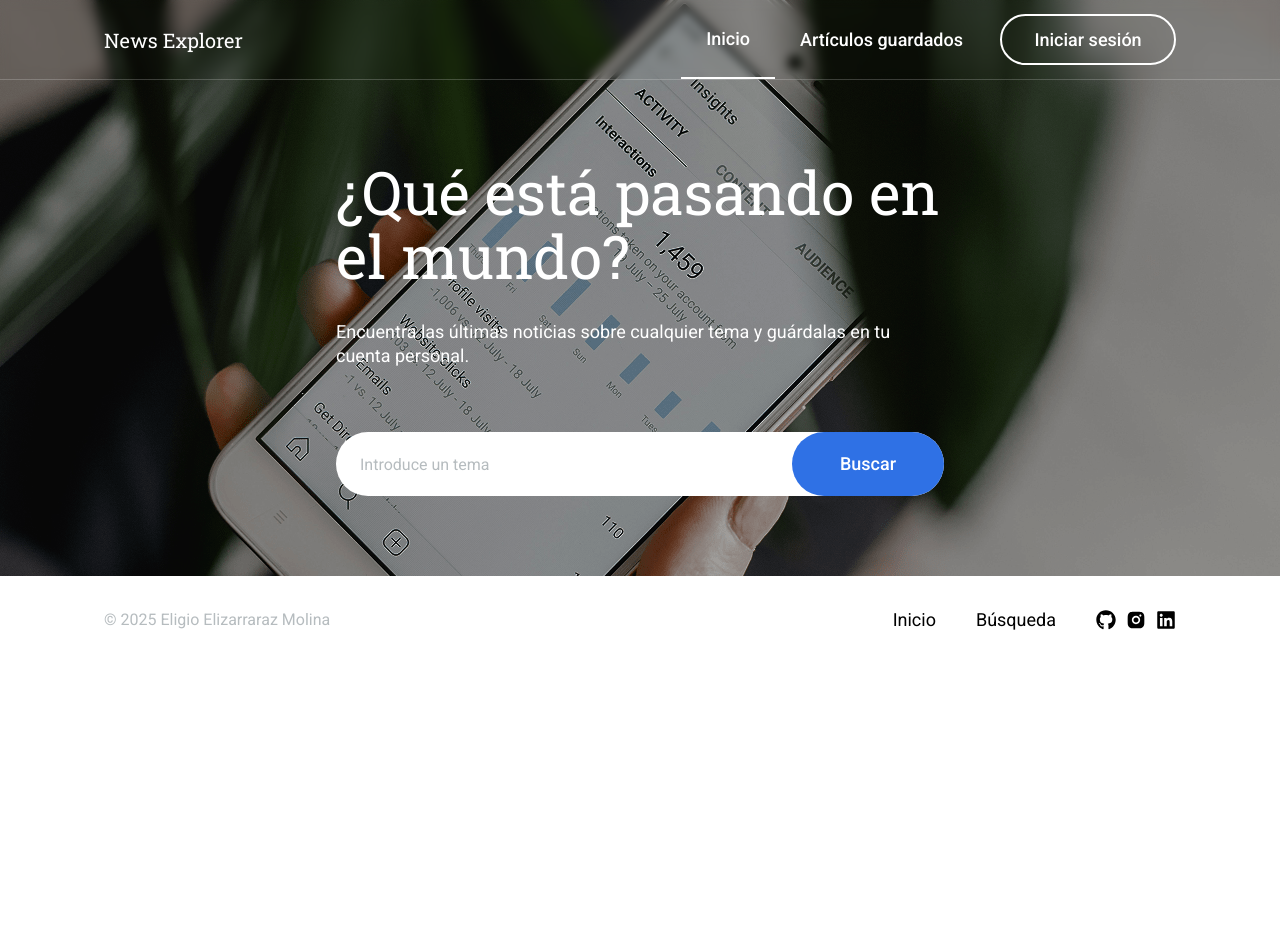
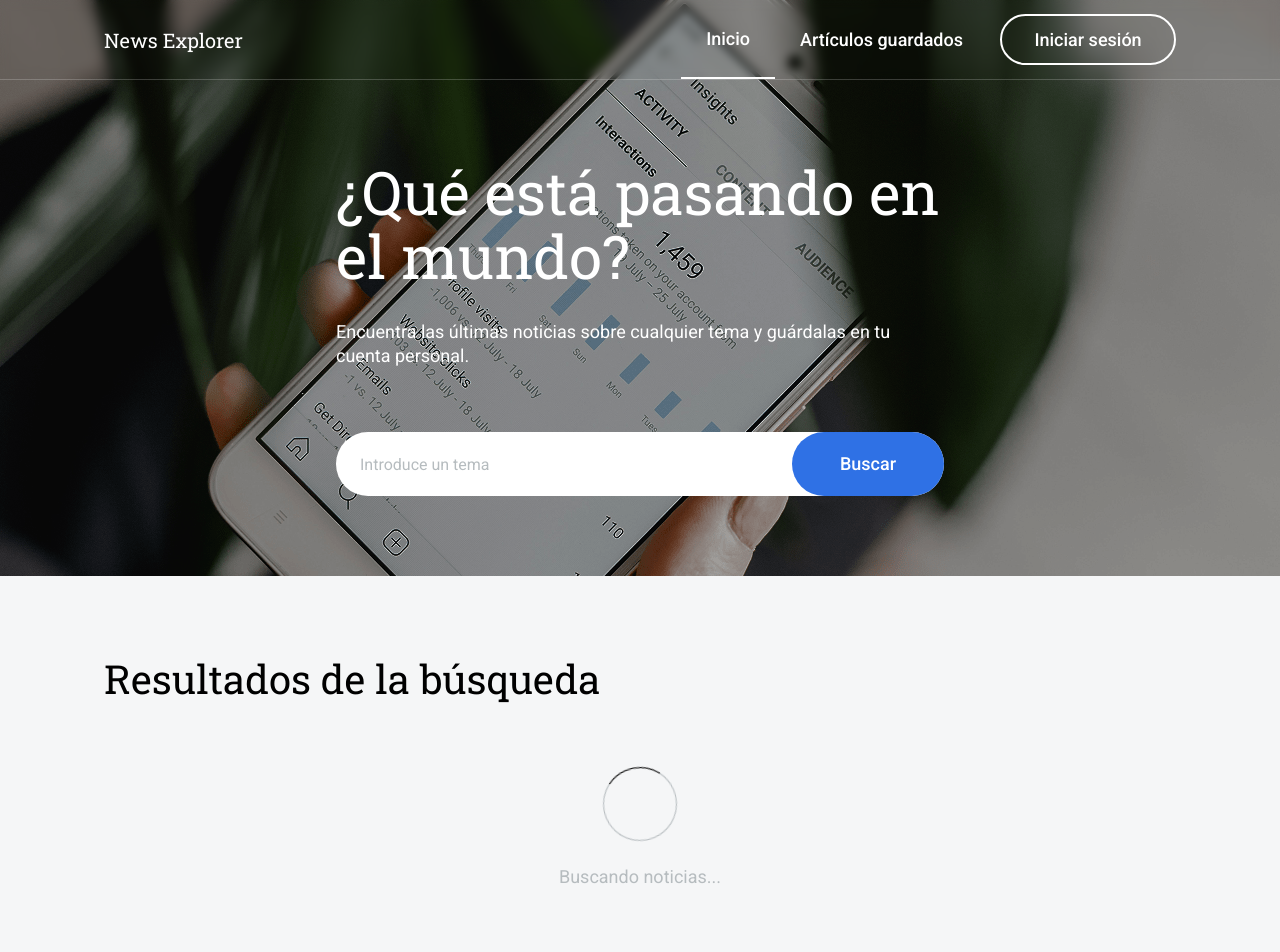
Before and after one commit to elizarrarazeligio/news_explorer_project-frontend, a Next.js app: page / in a window 1280 px wide. Shown: the top 952 px of the page. Before the commit the page ends 800 px from the top, so only its background shows below. Built offline with nearby package versions, Linux system fonts and the light colour scheme.

Commit message:
feat: added News component and integrated NotFound and Preloader componenets into it

```diff
--- a/src/app/page.tsx
+++ b/src/app/page.tsx
@@ -1,20 +1,27 @@
-import Preloader from "@/components/Preloader";
+"use client";
+
+import Header from "@/components/Header";
+import News from "@/components/News";
 import NotFound from "@/components/NotFound";
-import Header from "@/components/Header";
+import { useState } from "react";
 
 export default function Main() {
+  const [news, setNews] = useState(["Hola"]);
+
   return (
     <>
       <Header />
-      <main>
-        {/* <Preloader />
-      <div className="h-[374px]">
-        <NotFound
-          title="No se encontró nada"
-          description="Lo sentimos, pero no hay nada que coincida con tus términos de búsqueda."
-        />
-      </div> */}
-        {/* <Footer /> */}
+      <main className="flex flex-col">
+        {news.length > 0 ? (
+          <News title="Resultados de la búsqueda"></News>
+        ) : (
+          <div className="h-[374px]">
+            <NotFound
+              title="No se encontró nada"
+              description="Lo sentimos, pero no hay nada que coincida con tus términos de búsqueda."
+            />
+          </div>
+        )}
       </main>
     </>
   );
--- a/src/app/saved-news/page.tsx
+++ b/src/app/saved-news/page.tsx
@@ -1,10 +1,28 @@
+"use client";
+
 import NewsHeader from "@/components/NewsHeader";
+import News from "@/components/News";
+import NotFound from "@/components/NotFound";
+import { useState } from "react";
 
 export default function SavedNews() {
+  const [savedNews, setSavedNews] = useState([]);
+
   return (
     <>
       <NewsHeader />
-      <main></main>
+      <main className="flex flex-col">
+        {savedNews.length > 0 ? (
+          <News />
+        ) : (
+          <div className="h-[374px]">
+            <NotFound
+              title="Ningún artículo guardado"
+              description="No tienes artículos guardados por el momento."
+            />
+          </div>
+        )}
+      </main>
     </>
   );
 }
--- a/src/components/Header.tsx
+++ b/src/components/Header.tsx
@@ -5,7 +5,7 @@ import Navigation from "./Navigation";
 
 export default function Header() {
   return (
-    <header className="header flex flex-col h-[576px] pt-[80px]">
+    <header className="header flex flex-col pt-[80px]">
       <Navigation />
       <div className="header__main flex flex-col w-[608px]">
         <h1
--- /dev/null
+++ b/src/components/News.tsx
@@ -0,0 +1,29 @@
+"use client";
+
+import "@/styles/news.css";
+import { robotoSlab } from "@/vendor/fonts";
+import { ReactNode, useState } from "react";
+import NewsItem from "./NewsItem";
+import Preloader from "@/components/Preloader";
+
+interface NewsProps {
+  title?: string;
+  children?: ReactNode;
+}
+
+export default function News(props: NewsProps) {
+  const { title, children } = props;
+  const [loader, setLoader] = useState(true);
+
+  return (
+    <section className="news-cards px-[104px] py-[65px]">
+      <h3
+        className={`news-cards__title ${robotoSlab.className} mt-[15px] mb-[65px]`}
+      >
+        {title}
+      </h3>
+      {loader && <Preloader />}
+      {children}
+    </section>
+  );
+}
--- a/src/components/NewsHeader.tsx
+++ b/src/components/NewsHeader.tsx
@@ -4,7 +4,7 @@ import Navigation from "./Navigation";
 
 export default function NewsHeader() {
   return (
-    <header className="news flex flex-col h-[374px] pt-[80px] px-[104px]">
+    <header className="news flex flex-col pt-[80px] px-[104px]">
       <Navigation />
       <div className="news__main flex flex-col w-[530px]">
         <span className="news__subtitle">Artículos guardados</span>
--- /dev/null
+++ b/src/components/NewsItem.tsx
@@ -0,0 +1 @@
+export default function NewsItem() {}
--- a/src/components/Preloader.tsx
+++ b/src/components/Preloader.tsx
@@ -2,7 +2,7 @@ import "@/styles/preloader.css";
 
 export default function Preloader() {
   return (
-    <div className="preloader mx-auto flex flex-col text-center gap-[24px] h-[282px]">
+    <div className="preloader mx-auto flex flex-col text-center gap-[24px]">
       <i className="preloader__icon w-[74px] h-[74px] rounded-full"></i>
       <span className="preloader__text font-normal">Buscando noticias...</span>
     </div>
--- a/src/styles/header.css
+++ b/src/styles/header.css
@@ -8,6 +8,7 @@
   color: var(--color-secondary);
   justify-content: center;
   align-items: center;
+  min-height: 576px;
 }
 
 .header__main {
--- a/src/styles/news.css
+++ b/src/styles/news.css
@@ -3,6 +3,7 @@
 .news {
   justify-content: center;
   align-items: center;
+  min-height: 374px;
 }
 
 .news__main {
@@ -25,3 +26,12 @@
   font-size: var(--font-size-neutral);
   line-height: var(--line-height-large);
 }
+
+.news-cards {
+  background-color: var(--background-secondary);
+}
+
+.news-cards__title {
+  font-size: var(--font-size-xlarge);
+  line-height: var(--line-height-small);
+}
```
